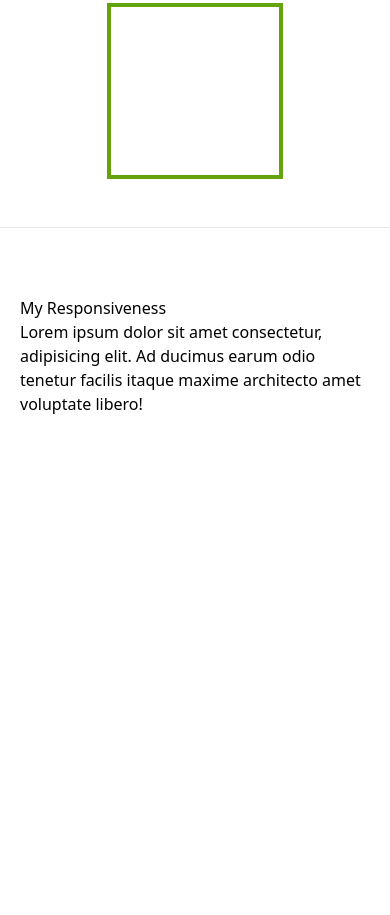
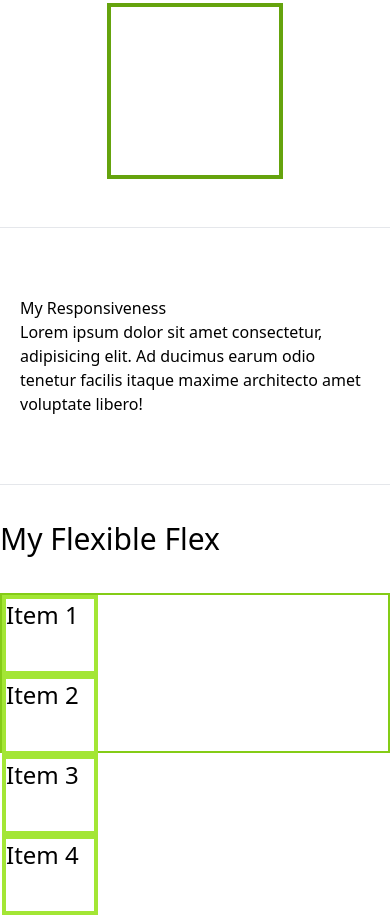
Before and after one commit to masudulalam/Intro-to-Tailwind, a plain HTML site: page index.html in a window 390 px wide. Shown: the part 1191-2106 px from the top of the page. Before the commit the page ends 1675 px from the top, so only its background shows below. Drawn offline with nearby package versions, Linux system fonts and the light colour scheme.

Commit message:
added tailwind responsiveness and flex layout example

```diff
--- a/index.html
+++ b/index.html
@@ -36,6 +36,16 @@
             <h3>My Responsiveness</h3>
             <p>Lorem ipsum dolor sit amet consectetur, adipisicing elit. Ad ducimus earum odio tenetur facilis itaque maxime architecto amet voluptate libero!</p>
         </section>
+        <hr>
+        <section class="">
+            <h3 class="text-3xl my-9">My Flexible Flex</h3>
+            <div class="md:flex md:justify-between h-40 border-2 border-lime-500 items-center">
+                <div class="text-2xl border border-4 border-lime-400 h-20 w-24">Item 1</div>
+                <div class="text-2xl border border-4 border-lime-400 h-20 w-24">Item 2</div>
+                <div class="text-2xl border border-4 border-lime-400 h-20 w-24">Item 3</div>
+                <div class="text-2xl border border-4 border-lime-400 h-20 w-24">Item 4</div>
+            </div>
+        </section>
     </main>
     <footer></footer>
 </body>
```
